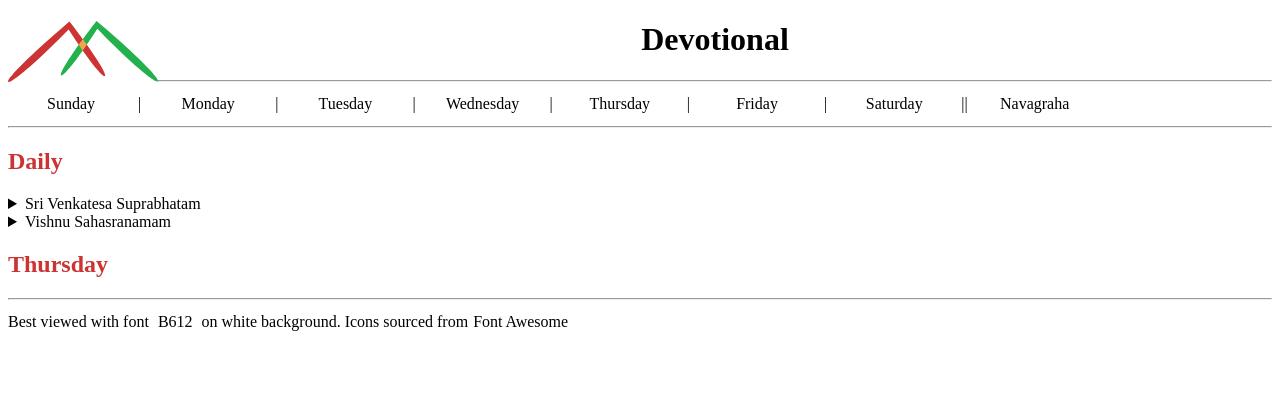
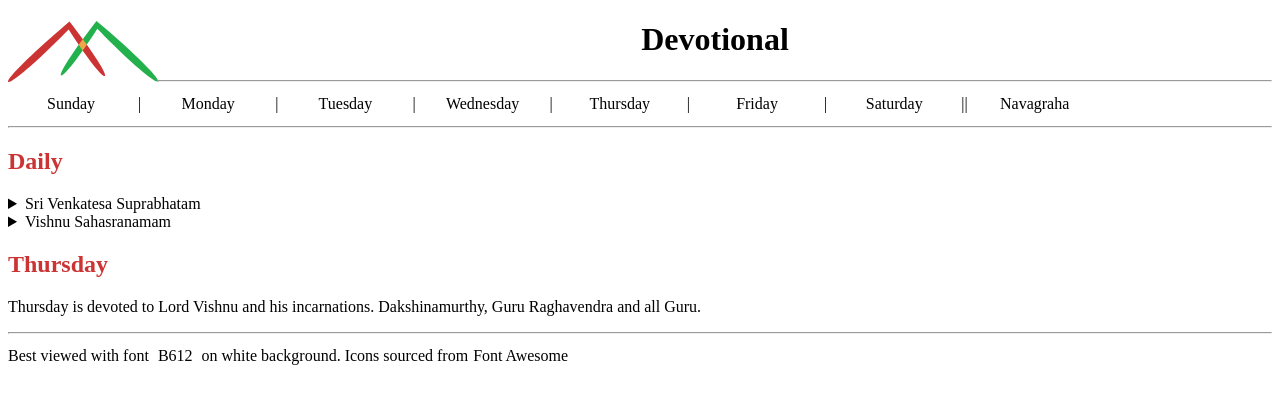
Before and after one commit to muralinarayanan/muralinarayanan.github.io, a Jekyll site: the page built from DevThursday.html, in a window 1280 px wide. Shown: the top 404 px of the page. Built offline with Jekyll 4.4.1, drawn with Linux system fonts in a browser that asks for light colours; some web fonts are replaced.

Commit message:
Updated Dev

```diff
--- a/DevFriday.html
+++ b/DevFriday.html
@@ -3,6 +3,8 @@ layout: Dev
 title: Friday Puja
 ---
 <h2>Friday </h2>
+Friday is devoted to Mom Goddess – Mahalakshmi,  Annapuraneshwari and Durga.
+
 <details> <summary> Sri Lalitha Sahasranama Sthothram </summary>
         <h2> Sri Lalitha Sahasranama Sthothram </h2>
         <a href="media/LalithaSahasraNama.pdf"> In Tamil </a>
--- a/DevSaturday.html
+++ b/DevSaturday.html
@@ -4,3 +4,4 @@ title: Saturday Puja
 ---
 
 <h2>Saturday </h2>
+Saturday is devoted to Lord Shani.
--- a/DevSunday.html
+++ b/DevSunday.html
@@ -4,6 +4,8 @@ title: Sunday Puja
 ---
 
 <h2>Sunday </h2>
+Sunday is devoted to Lord Surya.
+
 <details> <summary> Adithya Hridayam Stotra</summary>
 <h2> Adithya Hridayam Stotra</h2>
 <a href="media/aadityahrudayam.pdf"> Click here for text</a>
--- a/DevThursday.html
+++ b/DevThursday.html
@@ -3,3 +3,4 @@ layout: Dev
 title: Thursday Puja
 ---
 <h2>Thursday </h2>
+Thursday is devoted to Lord Vishnu and his incarnations. Dakshinamurthy, Guru Raghavendra and all Guru.
```
Also changed, not shown: DevMusic.html (+1 -15 lines).
